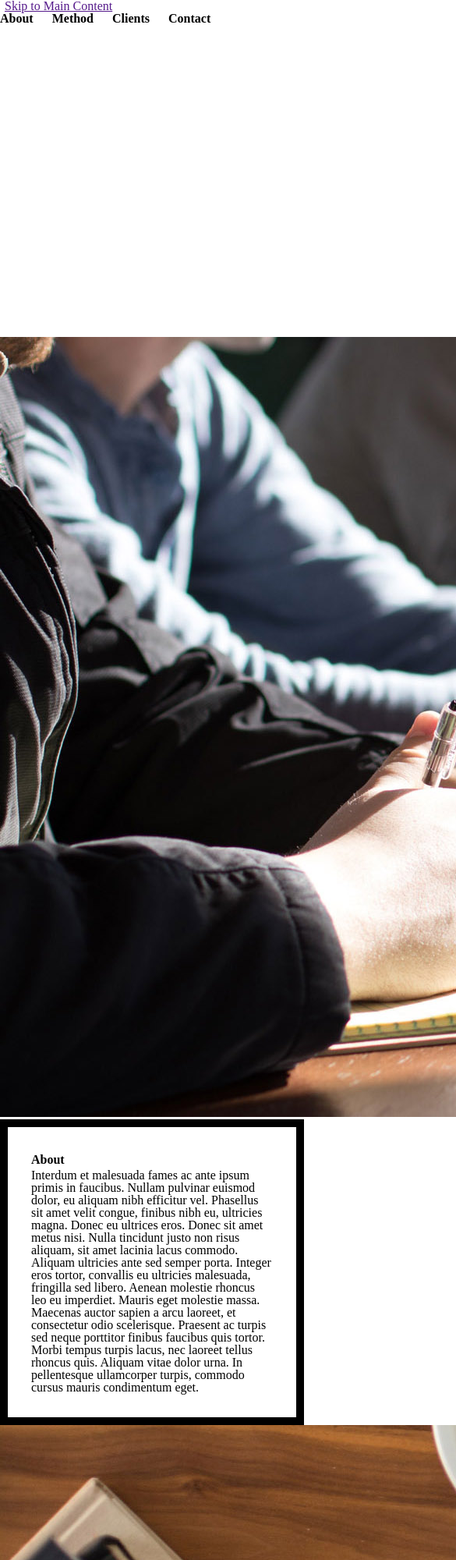
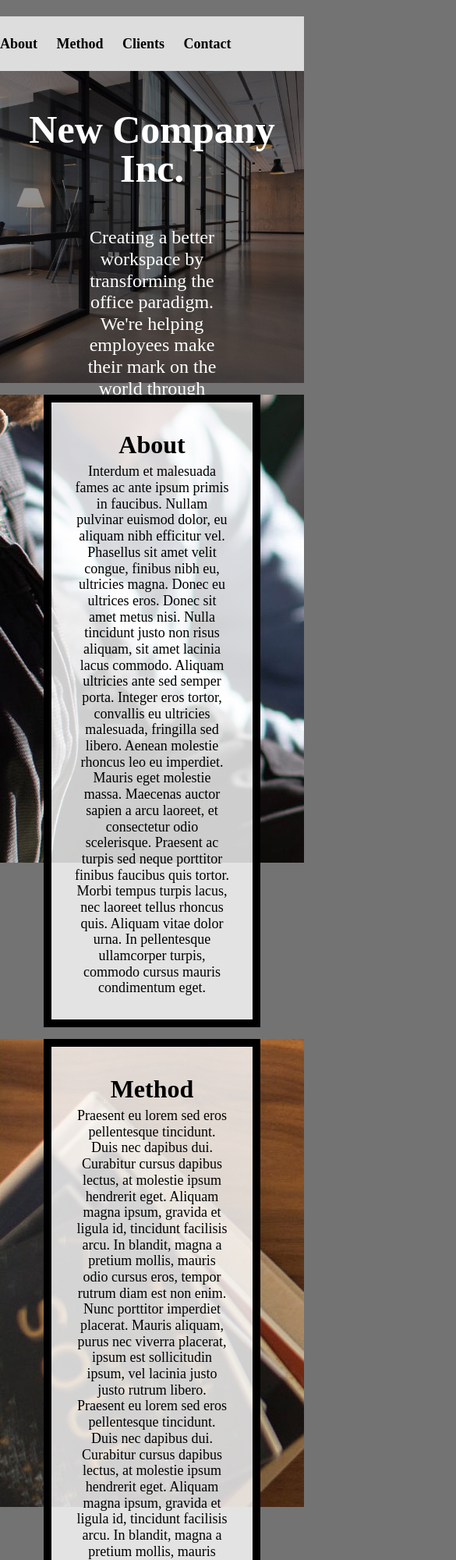
Before and after one commit to jhengste/si339_hw4, a plain HTML site: page index.html in a window 390 px wide. Shown: the top 2000 px of the page at 78% size, 585 px wide, since content can reach past the window. Drawn offline with Linux system fonts and the light colour scheme.

Commit message:
before media query

```diff
--- a/css/style.css
+++ b/css/style.css
@@ -1,8 +1,8 @@
-html{
+html {
 	scroll-behavior: smooth;
 }
 
-body{
+body {
 	background-color: #737373;
 	font-size: 18px;
 	line-height: 1.15;
@@ -11,49 +11,54 @@ body{
 }
 
 
-.overview{
-  background-attachment: fixed; /* Parallax effect */
-  background-position: center;  /* Parallax effect */
-  background-repeat: no-repeat; /* Parallax effect */
-  background-size: cover;       /* Parallax effect */
+.overview {
+	background-attachment: fixed;
+	/* Parallax effect */
+	background-position: center;
+	/* Parallax effect */
+	background-repeat: no-repeat;
+	/* Parallax effect */
+	background-size: cover;
+	/* Parallax effect */
 	color: white;
-  height: 400px;                /* Parallax effect */
+	height: 400px;
+	/* Parallax effect */
 }
 
 
-.overview p{
+.overview p {
 	color: white;
 	font-size: 24px;
 	padding: 0 100px;
 	text-align: center;
 }
 
-h1{
+h1 {
 	font-size: 50px;
 	line-height: 1;
 	padding: 50px 0;
 	text-align: center;
 }
 
-h2{
+h2 {
 	font-size: 32px;
 	line-height: 1.5;
 }
 
-nav li{
-  display:inline;
-  padding-right:20px;
+nav li {
+	display: inline;
+	padding-right: 20px;
 
 }
 
-nav a{
+nav a {
 	color: black;
 	font-weight: bold;
 	text-decoration: none;
 }
 
 
-.skip a{
+.skip a {
 	background: white;
 	left: 0;
 	padding: 6px;
@@ -63,13 +68,13 @@ nav a{
 }
 
 
-nav{
+nav {
 	background-color: #ddd;
 	padding: 25px 0;
 	text-align: left;
 }
 
-footer{
+footer {
 	background-color: black;
 	color: white;
 	padding-top: 30px;
@@ -77,25 +82,28 @@ footer{
 }
 
 
-.text-block{
+.text-block {
 	background-color: rgba(255, 255, 255, .8);
 	border: 10px solid black;
 	padding: 30px;
 }
 
 
-@media screen and (prefers-reduced-motion: reduce){
-  html{
-      scroll-behavior: auto; /* Removes scroll animation */
+@media screen and (prefers-reduced-motion: reduce) {
+	html {
+		scroll-behavior: auto;
+		/* Removes scroll animation */
 	}
 
-  .skip a{
-    -webkit-transition: none; /* sets to default setting */
-    transition: none;        /* sets to default setting */
+	.skip a {
+		-webkit-transition: none;
+		/* sets to default setting */
+		transition: none;
+		/* sets to default setting */
 	}
 
 	/*Turn off parallax*/
-  header{
+	header {
 		background-attachment: initial;
 	}
 }
@@ -107,35 +115,119 @@ footer{
 
 /* Step 1: Write selector/rule property to add an underline when
 links in the navigation are in the hover or focus state.*/
-
+nav a:hover,
+nav a:focus {
+	text-decoration: underline;
+}
 
 
 /* Step 2a: Write selector/rule property to position the default position for the skip class element*/
-
+.skip {
+	position: relative;
+	top: -40px;
+}
 
 /* Step 2b: Write selector/rule property to position the skip class element when it is in focus*/
-
+.skip:focus {
+	top: 20px;
+}
 
 /* Step 3: Write selector/rule property to style all elements when in focus*/
-
+*:focus {
+	border: 2px solid black;
+}
 
 
 /* Step 4: Write selector/rule property to style the container */
-
+.container {
+	display: grid;
+	grid-template-columns: 1fr 5fr 1fr;
+	row-gap: 15px;
+}
 
 /* Step 5: Write selector/rule property to add the background image to the
 first div in the grid  and place it in the grid. */
-
-
+.container div:first-child {
+	grid-column: 1 / -1;
+	background-image: url(../images/header.jpg);
+	background-repeat: no-repeat;
+	/* taken from overview class for parallex effect*/
+	background-attachment: fixed;
+	/* Parallax effect */
+	background-position: center;
+	/* Parallax effect */
+	background-repeat: no-repeat;
+	/* Parallax effect */
+	background-size: cover;
+	/* Parallax effect */
+	color: white;
+	height: 400px;
+	/* Parallax effect */
+}
 
 /* Steps 6 and 7: Write the selector/rule properties to add place the next elements in the next
  four rows in the grid. */
 
 /*This will be a lot of rules.... but be strategic and combine seletors*/
+.about {
+	grid-column: 2 / span 1;
+	grid-row: 2 / span 1;
+	z-index: 100000;
+}
 
+.method {
+	grid-column: 2 / span 1;
+	grid-row: 3/ span 1;
+	z-index: 100000;
+}
+
+.clients {
+	grid-column: 2 / span 1;
+	grid-row: 4 / span 1;
+	z-index: 100000;
+}
+
+.contact {
+	grid-column: 2 / span 1;
+	grid-row: 5 / span 1;
+	z-index: 100000;
+}
+
+.about-image {
+	grid-column: 1 / -1;
+	max-height: 600px;
+	overflow: hidden;
+	grid-row: 2 / span 1;
+}
+
+.method-image {
+	grid-column: 1 / -1;
+	max-height: 600px;
+	overflow: hidden;
+	grid-row: 3 / span 1;
+}
+
+.clients-image {
+	grid-column: 1 / -1;
+	max-height: 600px;
+	overflow: hidden;
+	grid-row: 4 / span 1;
+}
+
+.contact-image {
+	grid-column: 1 / -1;
+	max-height: 600px;
+	overflow: hidden;
+	grid-row: 5 / span 1;
+}
 
 /* Step 8: Write the selector/rule property to style the .text-block class. */
-
+.text-block {
+	margin: auto;
+	text-align: center;
+	align-items: center;
+	justify-content: center;
+}
 
 /* Add your media query here */
 
--- a/index.html
+++ b/index.html
@@ -1,71 +1,100 @@
 <!DOCTYPE html>
 <html lang="en">
+
 <head>
   <meta charset="utf-8">
   <meta name="viewport" content="width=device-width, initial-scale=1.0">
-    <link rel="icon" type="image/png" href="images/logo-drk.png" />
+  <link rel="icon" type="image/png" href="images/logo-drk.png">
+  <link rel="stylesheet" type="text/css" href="css/html5reset.css">
   <link rel="stylesheet" type="text/css" href="css/style.css">
-    <link rel="stylesheet" type="text/css" href="css/html5reset.css">
   <title>Newer Company Inc.</title>
 </head>
+
 <body>
-    <div class="skip"><a href="">Skip to Main Content</a></div>
+  <div class="skip"><a tabindex="0" href="#main">Skip to Main Content</a></div>
   <header>
     <nav>
       <ul>
-            <li><a href="">About</a></li>
-            <li><a href="">Method</a></li>
-            <li><a href="">Clients</a></li>
-            <li><a href="">Contact</a></li>
+        <li><a href="#about">About</a></li>
+        <li><a href="#method">Method</a></li>
+        <li><a href="#clients">Clients</a></li>
+        <li><a href="#contact">Contact</a></li>
       </ul>
     </nav>
   </header>
-    <main class="container" id = "main">
-      <div class = overview>
+  <main class="container" id="main">
+    <div class="overview">
       <h1>New Company Inc.</h1>
-        <p>Creating a better workspace by transforming the office paradigm. We're helping employees make their mark on the world through effective workspace management.  We would love to meet you and explore collaboration opportunities.</p>
+      <p>Creating a better workspace by transforming the office paradigm. We're helping employees make their mark on the
+        world through effective workspace management. We would love to meet you and explore collaboration opportunities.
+      </p>
     </div>
 
     <div class="about-image" id="about">
-        <img src="images/about.jpg" alt=""/>
+      <img src="images/about.jpg" alt="about image">
     </div>
 
     <div class="about text-block">
       <h2>About</h2>
-        <p>Interdum et malesuada fames ac ante ipsum primis in faucibus. Nullam pulvinar euismod dolor, eu aliquam nibh efficitur vel. Phasellus sit amet velit congue, finibus nibh eu, ultricies magna. Donec eu ultrices eros. Donec sit amet metus nisi. Nulla tincidunt justo non risus aliquam, sit amet lacinia lacus commodo. Aliquam ultricies ante sed semper porta. Integer eros tortor, convallis eu ultricies malesuada, fringilla sed libero. Aenean molestie rhoncus leo eu imperdiet. Mauris eget molestie massa. Maecenas auctor sapien a arcu laoreet, et consectetur odio scelerisque. Praesent ac turpis sed neque porttitor finibus faucibus quis tortor. Morbi tempus turpis lacus, nec laoreet tellus rhoncus quis. Aliquam vitae dolor urna. In pellentesque ullamcorper turpis, commodo cursus mauris condimentum eget.</p>
+      <p>Interdum et malesuada fames ac ante ipsum primis in faucibus. Nullam pulvinar euismod dolor, eu aliquam nibh
+        efficitur vel. Phasellus sit amet velit congue, finibus nibh eu, ultricies magna. Donec eu ultrices eros. Donec
+        sit amet metus nisi. Nulla tincidunt justo non risus aliquam, sit amet lacinia lacus commodo. Aliquam ultricies
+        ante sed semper porta. Integer eros tortor, convallis eu ultricies malesuada, fringilla sed libero. Aenean
+        molestie rhoncus leo eu imperdiet. Mauris eget molestie massa. Maecenas auctor sapien a arcu laoreet, et
+        consectetur odio scelerisque. Praesent ac turpis sed neque porttitor finibus faucibus quis tortor. Morbi tempus
+        turpis lacus, nec laoreet tellus rhoncus quis. Aliquam vitae dolor urna. In pellentesque ullamcorper turpis,
+        commodo cursus mauris condimentum eget.</p>
     </div>
 
     <div class="method-image" id="method">
-        <img src="images/method.jpg" alt=""/>
+      <img src="images/method.jpg" alt="method image">
     </div>
 
     <div class="method text-block">
       <h2>Method</h2>
-        <p>Praesent eu lorem sed eros pellentesque tincidunt. Duis nec dapibus dui. Curabitur cursus dapibus lectus, at molestie ipsum hendrerit eget. Aliquam magna ipsum, gravida et ligula id, tincidunt facilisis arcu. In blandit, magna a pretium mollis, mauris odio cursus eros, tempor rutrum diam est non enim. Nunc porttitor imperdiet placerat. Mauris aliquam, purus nec viverra placerat, ipsum est sollicitudin ipsum, vel lacinia justo justo rutrum libero.</p>
-        <p>Praesent eu lorem sed eros pellentesque tincidunt. Duis nec dapibus dui. Curabitur cursus dapibus lectus, at molestie ipsum hendrerit eget. Aliquam magna ipsum, gravida et ligula id, tincidunt facilisis arcu. In blandit, magna a pretium mollis, mauris odio cursus eros, tempor rutrum diam est non enim. Nunc porttitor imperdiet placerat. Mauris aliquam, purus nec viverra placerat, ipsum est sollicitudin ipsum, vel lacinia justo justo rutrum libero.</p>
+      <p>Praesent eu lorem sed eros pellentesque tincidunt. Duis nec dapibus dui. Curabitur cursus dapibus lectus, at
+        molestie ipsum hendrerit eget. Aliquam magna ipsum, gravida et ligula id, tincidunt facilisis arcu. In blandit,
+        magna a pretium mollis, mauris odio cursus eros, tempor rutrum diam est non enim. Nunc porttitor imperdiet
+        placerat. Mauris aliquam, purus nec viverra placerat, ipsum est sollicitudin ipsum, vel lacinia justo justo
+        rutrum libero.</p>
+      <p>Praesent eu lorem sed eros pellentesque tincidunt. Duis nec dapibus dui. Curabitur cursus dapibus lectus, at
+        molestie ipsum hendrerit eget. Aliquam magna ipsum, gravida et ligula id, tincidunt facilisis arcu. In blandit,
+        magna a pretium mollis, mauris odio cursus eros, tempor rutrum diam est non enim. Nunc porttitor imperdiet
+        placerat. Mauris aliquam, purus nec viverra placerat, ipsum est sollicitudin ipsum, vel lacinia justo justo
+        rutrum libero.</p>
     </div>
 
     <div class="clients-image" id="clients">
-        <img src="images/clients.jpg" alt=""/>
+      <img src="images/clients.jpg" alt="clients image">
     </div>
 
     <div class="clients text-block">
       <h2>Clients</h2>
-        <p>Nullam accumsan efficitur accumsan. Nunc arcu ante, iaculis nec leo vel, iaculis cursus odio. Vestibulum at elit eu nisi finibus placerat ac a lorem. Donec congue iaculis quam, non tempor ipsum accumsan et. Duis risus tellus, maximus sit amet varius pulvinar, faucibus in orci. Morbi ac placerat lectus. Sed leo augue, fringilla eu viverra auctor, dapibus vitae odio. Quisque non porttitor sem, vitae dictum tortor. Maecenas interdum sollicitudin mattis. Pellentesque accumsan elit eget placerat finibus. Phasellus eget elit quis est mattis porta non non metus. Pellentesque lacus dui, tempor ac elit at, convallis ultricies velit. Fusce viverra dui dui, vitae feugiat erat ornare sit amet. Maecenas diam ligula, venenatis id dignissim et, convallis non tellus. Aenean vehicula laoreet vehicula.</p>
+      <p>Nullam accumsan efficitur accumsan. Nunc arcu ante, iaculis nec leo vel, iaculis cursus odio. Vestibulum at
+        elit eu nisi finibus placerat ac a lorem. Donec congue iaculis quam, non tempor ipsum accumsan et. Duis risus
+        tellus, maximus sit amet varius pulvinar, faucibus in orci. Morbi ac placerat lectus. Sed leo augue, fringilla
+        eu viverra auctor, dapibus vitae odio. Quisque non porttitor sem, vitae dictum tortor. Maecenas interdum
+        sollicitudin mattis. Pellentesque accumsan elit eget placerat finibus. Phasellus eget elit quis est mattis porta
+        non non metus. Pellentesque lacus dui, tempor ac elit at, convallis ultricies velit. Fusce viverra dui dui,
+        vitae feugiat erat ornare sit amet. Maecenas diam ligula, venenatis id dignissim et, convallis non tellus.
+        Aenean vehicula laoreet vehicula.</p>
     </div>
 
     <div class="contact-image" id="contact">
-        <img src="images/contact.jpg" alt =""/>
+      <img src="images/contact.jpg" alt="contact image">
     </div>
 
     <div class="contact text-block">
       <h2>Contact</h2>
-        <p>Etiam dolor ex, vehicula nec augue in, lobortis volutpat turpis. Pellentesque vel vestibulum metus. Nam luctus porta sapien a malesuada. Nunc porttitor imperdiet placerat. Mauris aliquam, purus nec viverra placerat, ipsum est sollicitudin ipsum, vel lacinia justo justo rutrum libero.</p>
+      <p>Etiam dolor ex, vehicula nec augue in, lobortis volutpat turpis. Pellentesque vel vestibulum metus. Nam luctus
+        porta sapien a malesuada. Nunc porttitor imperdiet placerat. Mauris aliquam, purus nec viverra placerat, ipsum
+        est sollicitudin ipsum, vel lacinia justo justo rutrum libero.</p>
     </div>
   </main>
   <footer>
-      <p>University of Michigan School of Information <br/>
+    <p>University of Michigan School of Information <br>
       &copy; Colleen van Lent, Drew Asselin - Web Design 2019-2020</p>
   </footer>
 </body>
+
 </html>
```
Lines whose indentation alone changed are shown as unchanged.
